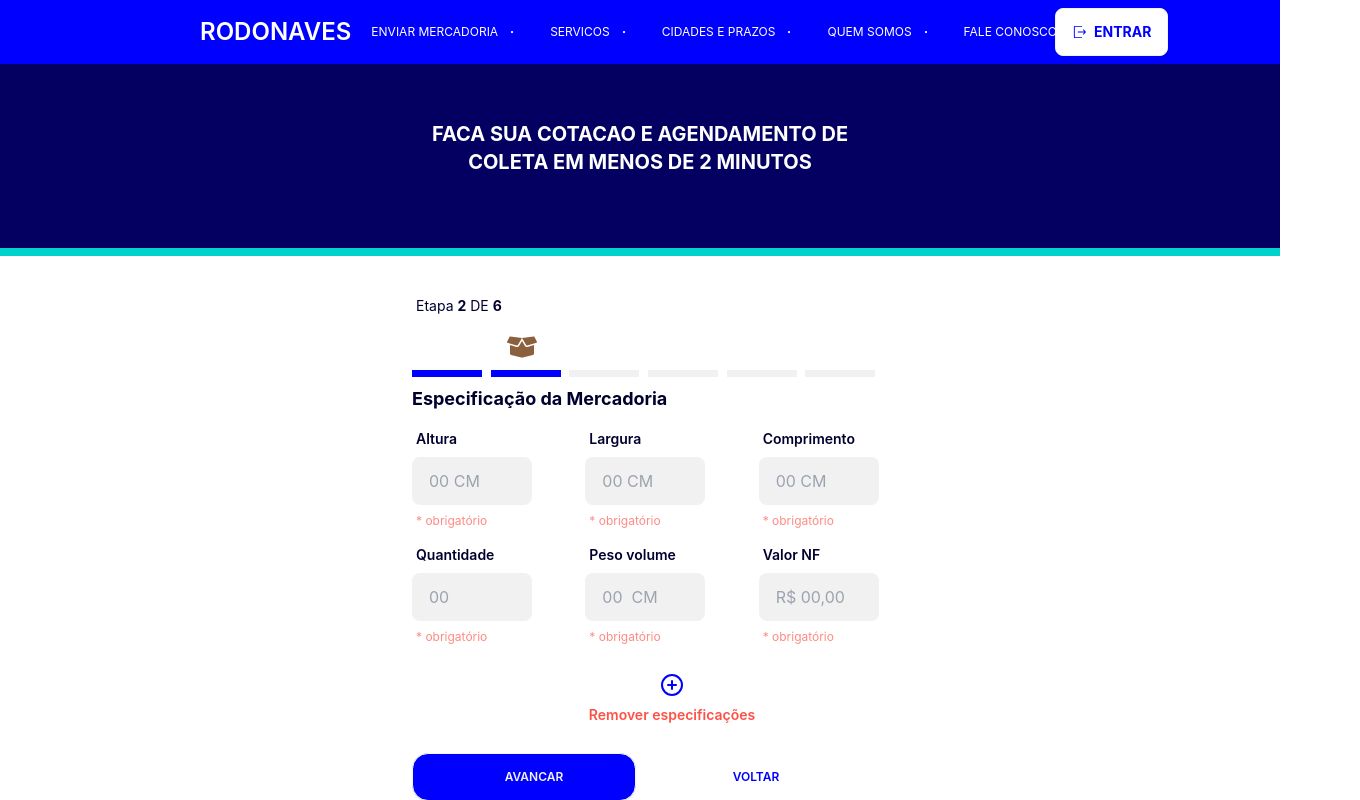
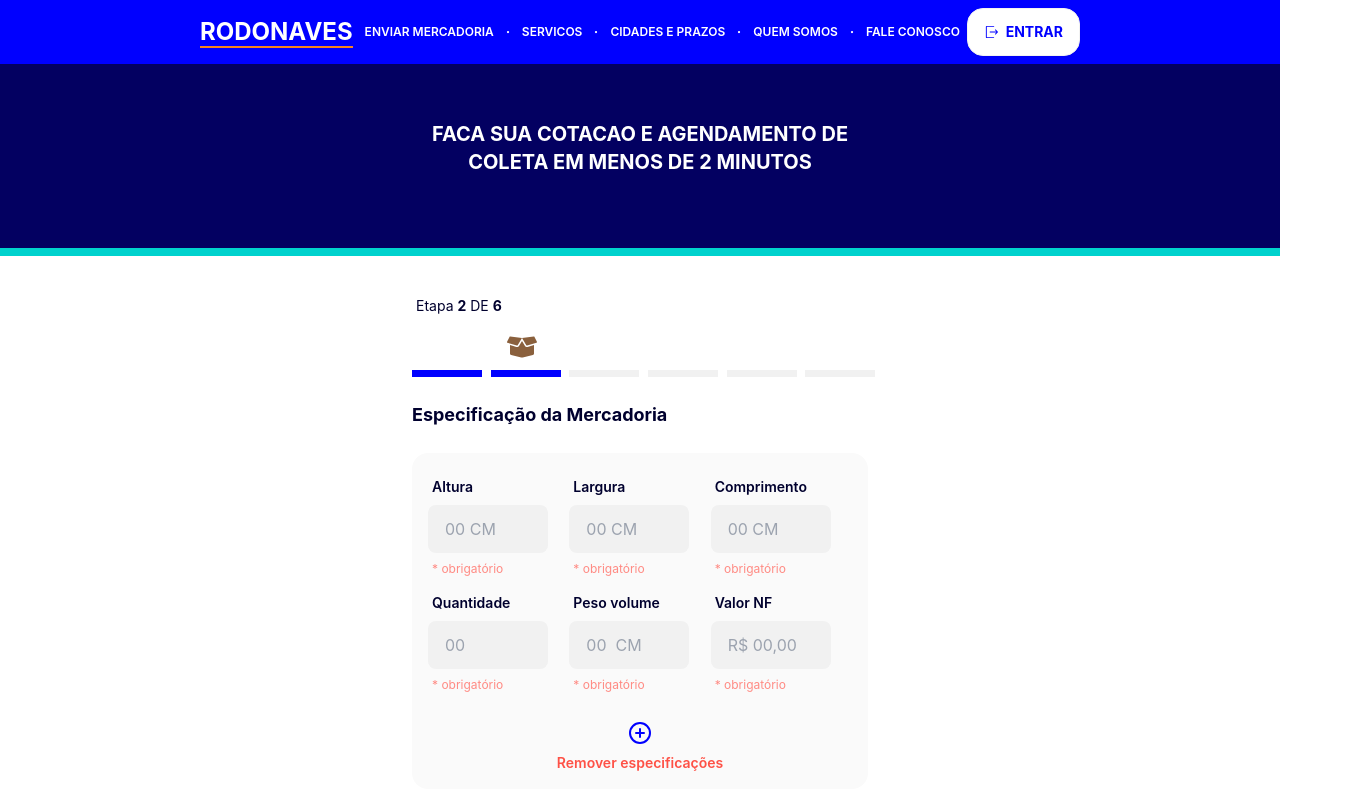
Before and after one commit to samiul-it/rodonaves-booking, a React (Create React App) app: page / in a window 1280 px wide. Both pictures are taken after a click on the button "AVANCAR". Shown: the top 800 px of the page, 1360 px wide, since content can reach past the window. Built offline with nearby package versions, Linux system fonts and the light colour scheme; some icons are missing.

Commit message:
Design Fixed

```diff
--- a/src/components/Footer/Footer.js
+++ b/src/components/Footer/Footer.js
@@ -90,7 +90,7 @@
         </nav>
 
         <aside className=" lg:pr-20">
-          <a className="  border-b-4 border-[#f5821f] ">
+          <a className="  border-b-2 border-[#f5821f] ">
             <span className="text-[#0054a6] text-3xl  font-black ">
               RODONAVES
             </span>{" "}
--- a/src/components/NavBar/NavBar.js
+++ b/src/components/NavBar/NavBar.js
@@ -58,40 +58,38 @@
               </li>
             </ul>
           </div>
-          <a className=" text-2xl font-semibold lg:pl-48">
-            <span className="text-[#ffffff]">RODONAVES</span>{" "}
+          <a className=" text-2xl font-bold lg:pl-48">
+            <span className="text-[#ffffff] border-b-2  border-[#f5821f]">
+              RODONAVES
+            </span>{" "}
           </a>
         </div>
         <div className="navbar-center hidden lg:flex">
-          <ul className="menu menu-horizontal px-1 text-xs text-[#ffffff]">
+          <ul className="flex items-center  px-1 text-xs text-[#ffffff] font-semibold ">
             {/* Desktop  */}
-            <li>
-              <a>
-                ENVIAR MERCADORIA <BsDot />
-              </a>
+            <li className="p-2">
+              <a>ENVIAR MERCADORIA</a>
             </li>
-            <li>
-              <a>
-                SERVICOS <BsDot />
-              </a>
+            <BsDot />
+            <li className="p-2">
+              <a>SERVICOS</a>
             </li>
-            <li>
-              <a>
-                CIDADES E PRAZOS <BsDot />
-              </a>
+            <BsDot />
+            <li className="p-2">
+              <a>CIDADES E PRAZOS</a>
             </li>
-            <li>
-              <a>
-                QUEM SOMOS <BsDot />
-              </a>
+            <BsDot />
+            <li className="p-2">
+              <a>QUEM SOMOS</a>
             </li>
-            <li>
+            <BsDot />
+            <li className="p-2">
               <a>FALE CONOSCO</a>
             </li>
           </ul>
         </div>
         <div className="navbar-end lg:pr-48">
-          <a className="btn  font-bold bg-[#ffffff] text-[#0000ff]">
+          <a className="btn  font-bold bg-[#ffffff] text-[#0000ff] rounded-2xl">
             {" "}
             <RxExit />
             ENTRAR
--- a/src/components/Stepper/Stepper.js
+++ b/src/components/Stepper/Stepper.js
@@ -259,12 +259,14 @@
           )}
           {addOne == 40 ? (
             <>
-              <p>
-                <span className="text-[#00002e] text-lg font-bold">
+              <p className="mt-4">
+                <span className="text-[#00002e] text-lg font-bold ">
                   Especificação da Mercadoria
                 </span>
               </p>
-              <label className="form-control lg:w-[520px]">
+
+              <div className="bg-[#fafafa]  rounded-2xl p-4  mt-4">
+                <label className="form-control ">
                   <div className="grid lg:grid-cols-3 ">
                     {fields.map((field, index) => (
                       <div key={index}>
@@ -293,21 +295,25 @@
                     </span>
                   </p>
                   <p className="text-sm font-semibold flex justify-center mt-2">
-                  <span className="text-[#fe5146]">Remover especificações</span>
+                    <span className="text-[#fe5146]">
+                      Remover especificações
+                    </span>
                   </p>
                 </label>
+              </div>
             </>
           ) : (
             <></>
           )}
           {addOne == 60 ? (
             <>
-              <p>
+              <p className="mt-4">
                 <span className="text-[#00002e] text-lg font-bold">
                   Dados do seu frete
                 </span>
               </p>
-              <label className="form-control lg:w-[520px]">
+              <div className="bg-[#fafafa]  rounded-2xl p-4 mt-4">
+                <label className="form-control ">
                   <div className="grid lg:grid-cols-3 ">
                     {stepThreeFields.map((field, index) => (
                       <div key={index}>
@@ -327,7 +333,7 @@
                       </div>
                     ))}
                   </div>
-                <p className="text-xs flex justify-center mt-5 font-semibold">
+                  <p className="text-sm flex justify-center mt-5 font-semibold">
                     Previsão de Entrega:
                     <span className="text-[#0000ff] font-bold">
                       {" "}
@@ -335,30 +341,32 @@
                     </span>
                   </p>
                 </label>
+              </div>
             </>
           ) : (
             <></>
           )}
           {addOne == 80 ? (
             <>
-              <p>
-                <span className="text-[#00002e] text-lg font-bold">
+              <p className="mt-4">
+                <span className="text-[#00002e] text-2xl font-semibold">
                   Contato
                 </span>
               </p>
-              <label className="form-control lg:w-[520px]">
+              <div className="bg-[#fafafa]  rounded-2xl p-4 mt-4">
+                <label className="form-control ">
                   <div className="grid lg:grid-cols-1 ">
                     {stepFourFields.map((field, index) => (
                       <div key={index}>
                         <div className="label">
-                        <span className="label-text  text-[#00002e] text-sm font-semibold">
+                          <span className="label-text  text-[#00002e] text-lg font-semibold">
                             {field.fieldLabel}
                           </span>
                         </div>
                         <input
                           type="text"
                           placeholder={field.placeholder}
-                        className="input w-full lg:w-[465px] bg-[#f1f1f1]"
+                          className="input w-full  bg-[#f1f1f1]"
                         />
                         <div className="label">
                           <span className="label-text-alt text-[#ff8b84]">
@@ -368,7 +376,7 @@
                       </div>
                     ))}
                   </div>
-                <p className="text-xs flex justify-center mt-5 font-semibold">
+                  <p className="text-lg flex justify-center mt-5 font-semibold">
                     Previsão de Entrega:
                     <span className="text-[#0000ff] font-bold">
                       {" "}
@@ -376,19 +384,23 @@
                     </span>
                   </p>
                 </label>
+              </div>
               <p>
-                <span className="text-[#00002e] text-lg font-bold">Origem</span>
+                <span className="text-[#00002e] text-2xl font-semibold">
+                  Origem
+                </span>
               </p>
 
+              <div className="bg-[#fafafa]  rounded-2xl p-4 mt-4">
                 <div className="label">
-                <span className="label-text  text-[#00002e] text-sm font-semibold">
+                  <span className="label-text  text-[#00002e] text-lg font-semibold">
                     CNPJ
                   </span>
                 </div>
                 <input
                   type="text"
                   placeholder="Digite seu CNPJ aqui"
-                className="input w-full lg:w-[465px] bg-[#f1f1f1]"
+                  className="input w-full  bg-[#f1f1f1]"
                 />
                 <div className="label">
                   <span className="label-text-alt text-[#ff8b84]">
@@ -399,7 +411,7 @@
                 <div className="flex justify-between ">
                   <div className="">
                     <div className="label">
-                    <span className="label-text  text-[#00002e] text-sm font-semibold">
+                      <span className="label-text  text-[#00002e] text-lg font-semibold">
                         Estado origem
                       </span>
                     </div>
@@ -426,7 +438,7 @@
                   </div>
                   <div>
                     <div className="label ">
-                    <span className="label-text  text-[#00002e] text-sm font-semibold">
+                      <span className="label-text  text-[#00002e] text-lg font-semibold">
                         Cidade
                       </span>
                     </div>
@@ -436,32 +448,32 @@
                   </div>
                 </div>
                 <div className="label">
-                <span className="label-text  text-[#00002e] text-sm font-semibold">
+                  <span className="label-text  text-[#00002e] text-lg font-semibold">
                     CEP
                   </span>
                 </div>
-              <p className="p-3 input w-full lg:w-[465px] bg-[#f1f1f1] font-semibold">
+                <p className="p-3 input w-full  bg-[#f1f1f1] font-semibold">
                   {" "}
                   14020-200
                 </p>
                 <div className="flex justify-between ">
                   <div className="">
                     <div className="label">
-                    <span className="label-text  text-[#00002e] text-sm font-semibold">
+                      <span className="label-text  text-[#00002e] text-lg font-semibold">
                         Estado origem
                       </span>
                     </div>
-                  <p className="input lg:w-[220px] font-semibold p-3 bg-[#f1f1f1]">
+                    <p className="input lg:w-[200px] font-semibold p-3 bg-[#f1f1f1]">
                       {"Av. Presidente Vargas"}
                     </p>
                   </div>
                   <div>
                     <div className="label ">
-                    <span className="label-text  text-[#00002e] text-sm font-semibold">
+                      <span className="label-text  text-[#00002e] text-lg font-semibold">
                         Número
                       </span>
                     </div>
-                  <p className="input lg:w-[230px] font-semibold p-3 bg-[#f1f1f1]">
+                    <p className="input lg:w-[200px] font-semibold p-3 bg-[#f1f1f1]">
                       {"111"}
                     </p>
                   </div>
@@ -469,39 +481,42 @@
                 <div className="flex justify-between ">
                   <div className="">
                     <div className="label">
-                    <span className="label-text  text-[#00002e] text-sm font-semibold">
+                      <span className="label-text  text-[#00002e] text-lg font-semibold">
                         Bairro
                       </span>
                     </div>
-                  <p className="input lg:w-[220px] font-semibold p-3 bg-[#f1f1f1]">
+                    <p className="input lg:w-[200px] font-semibold p-3 bg-[#f1f1f1]">
                       {"Jardim Canadá"}
                     </p>
                   </div>
                   <div>
                     <div className="label ">
-                    <span className="label-text  text-[#00002e] text-sm font-semibold">
+                      <span className="label-text  text-[#00002e] text-lg font-semibold">
                         Complemento
                       </span>
                     </div>
-                  <p className="input lg:w-[230px]  p-3 bg-[#f1f1f1]">
+                    <p className="input lg:w-[200px]  p-3 bg-[#f1f1f1]">
                       {"Digite aqui"}
                     </p>
                   </div>
                 </div>
+              </div>
               <p>
-                <span className="text-[#00002e] text-lg font-bold">
+                <span className="text-[#00002e] text-2xl font-semibold">
                   Destino
                 </span>
               </p>
+
+              <div className="bg-[#fafafa]  rounded-2xl p-4 mt-4">
                 <div className="label">
-                <span className="label-text  text-[#00002e] text-sm font-semibold">
+                  <span className="label-text  text-[#00002e] text-lg font-semibold">
                     CNPJ
                   </span>
                 </div>
                 <input
                   type="text"
                   placeholder="Digite seu CNPJ aqui"
-                className="input w-full lg:w-[465px] bg-[#f1f1f1]"
+                  className="input w-full  bg-[#f1f1f1]"
                 />
                 <div className="label">
                   <span className="label-text-alt text-[#ff8b84]">
@@ -512,7 +527,7 @@
                 <div className="flex justify-between ">
                   <div className="">
                     <div className="label">
-                    <span className="label-text  text-[#00002e] text-sm font-semibold">
+                      <span className="label-text  text-[#00002e] text-lg font-semibold">
                         Estado origem
                       </span>
                     </div>
@@ -539,42 +554,42 @@
                   </div>
                   <div>
                     <div className="label ">
-                    <span className="label-text  text-[#00002e] text-sm font-semibold">
+                      <span className="label-text  text-[#00002e] text-lg font-semibold">
                         Cidade
                       </span>
                     </div>
-                  <p className="input lg:w-[230px] font-semibold p-3 bg-[#f1f1f1]">
+                    <p className="input lg:w-[200px] font-semibold p-3 bg-[#f1f1f1]">
                       {"Ribeirão Preto"}
                     </p>
                   </div>
                 </div>
                 <div className="label">
-                <span className="label-text  text-[#00002e] text-sm font-semibold">
+                  <span className="label-text  text-[#00002e] text-lg font-semibold">
                     CEP
                   </span>
                 </div>
-              <p className="p-3 input w-full lg:w-[465px] bg-[#f1f1f1] font-semibold">
+                <p className="p-3 input w-full  bg-[#f1f1f1] font-semibold">
                   {" "}
                   14020-200
                 </p>
                 <div className="flex justify-between ">
                   <div className="">
                     <div className="label">
-                    <span className="label-text  text-[#00002e] text-sm font-semibold">
+                      <span className="label-text  text-[#00002e] text-lg font-semibold">
                         Estado origem
                       </span>
                     </div>
-                  <p className="input lg:w-[220px] font-semibold p-3 bg-[#f1f1f1]">
+                    <p className="input lg:w-[200px] font-semibold p-3 bg-[#f1f1f1]">
                       {"Av. Presidente Vargas"}
                     </p>
                   </div>
                   <div>
                     <div className="label ">
-                    <span className="label-text  text-[#00002e] text-sm font-semibold">
+                      <span className="label-text  text-[#00002e] text-lg font-semibold">
                         Número
                       </span>
                     </div>
-                  <p className="input lg:w-[230px] font-semibold p-3 bg-[#f1f1f1]">
+                    <p className="input lg:w-[200px] font-semibold p-3 bg-[#f1f1f1]">
                       {"111"}
                     </p>
                   </div>
@@ -582,21 +597,21 @@
                 <div className="flex justify-between ">
                   <div className="">
                     <div className="label">
-                    <span className="label-text  text-[#00002e] text-sm font-semibold">
+                      <span className="label-text  text-[#00002e] text-lg font-semibold">
                         Bairro
                       </span>
                     </div>
-                  <p className="input lg:w-[220px] font-semibold p-3 bg-[#f1f1f1]">
+                    <p className="input lg:w-[200px] font-semibold p-3 bg-[#f1f1f1]">
                       {"Jardim Canadá"}
                     </p>
                   </div>
                   <div>
                     <div className="label ">
-                    <span className="label-text  text-[#00002e] text-sm font-semibold">
+                      <span className="label-text  text-[#00002e] text-lg font-semibold">
                         Complemento
                       </span>
                     </div>
-                  <p className="input lg:w-[230px]  p-3 bg-[#f1f1f1]">
+                    <p className="input lg:w-[200px]  p-3 bg-[#f1f1f1]">
                       {"Digite aqui"}
                     </p>
                   </div>
@@ -606,26 +621,53 @@
                   {" "}
                   * Os dados pessoais coletados para a efetuação de seu cadastro
                   serão utilizados para responder sua solicitação de cotação e
-                para material de campanhas de marketing/promocional e, estão em
-                conformidade com os requisitos da LGPD. Mais detalhes sobre o
-                uso de seus dados pessoais podem ser acessados na{" "}
+                  para material de campanhas de marketing/promocional e, estão
+                  em conformidade com os requisitos da LGPD. Mais detalhes sobre
+                  o uso de seus dados pessoais podem ser acessados na{" "}
                   <span className="font-bold underline">
                     {" "}
                     Política de privacidade.{" "}
                   </span>{" "}
                 </p>
+              </div>
             </>
           ) : (
             <></>
           )}
           {addOne == 100 ? (
             <>
-              <p>
+              <div className="grid grid-cols-1 mt-4">
+                <div className="dropdown">
+                  <div
+                    tabIndex={0}
+                    role="button"
+                    className=" btn  flex justify-between text-sm font-bold  rounded-2xl"
+                  >
+                    <span className="lg:ml-[150px] text-[#0000ff]">
+                      Escolha uma data
+                    </span>
+                    <IoIosArrowDown />
+                  </div>
+                  <ul
+                    tabIndex={0}
+                    className="dropdown-content z-[1] menu p-2 shadow bg-base-100 rounded-box w-52"
+                  >
+                    <li>
+                      <a>Item 1</a>
+                    </li>
+                    <li>
+                      <a>Item 2</a>
+                    </li>
+                  </ul>
+                </div>
+              </div>
+
+              <p className="mt-4">
                 <span className="text-[#00002e] text-2xl font-semibold">
                   Resumo da cotação
                 </span>
               </p>
-              <div className="bg-[#fafafa]  rounded-2xl p-4">
+              <div className="bg-[#fafafa]  rounded-2xl p-4 mt-4 ">
                 <label className="form-control w-full ">
                   <div className="label">
                     <span className="label-text text-[#00002e] text-lg font-bold">
@@ -671,7 +713,7 @@
                   </p>
                 </label>
               </div>
-              <div className="bg-[#fafafa]  rounded-2xl p-4">
+              <div className="bg-[#fafafa]  rounded-2xl p-4 mt-4">
                 <label className="form-control w-full ">
                   <div className="label">
                     <span className="label-text text-[#00002e] text-lg font-bold">
@@ -717,7 +759,7 @@
                   </p>
                 </label>
               </div>
-              <div className="bg-[#fafafa]  rounded-2xl p-4">
+              <div className="bg-[#fafafa]  rounded-2xl p-4 mt-4">
                 <label className="form-control w-full ">
                   <div className="label">
                     <span className="label-text text-[#00002e] text-lg font-bold">
@@ -761,16 +803,16 @@
                     </span>
                   </div>
 
-                  <p className="label-text pt-3 text-[#00002e] text-sm ">
+                  <p className="label-text pt-3 text-[#00002e] text-sm font-semibold ">
                     Sua coleta está agendada para o dia:{" "}
                   </p>
-                  <p className="label-text text-[#0000ff] text-sm ">
+                  <p className="label-text text-[#0000ff] text-sm font-semibold ">
                     30/11/2023
                   </p>
-                  <p className="label-text pt-3 text-[#00002e] text-sm ">
+                  <p className="label-text pt-3 text-[#00002e] text-sm  font-semibold">
                     Este é seu número de protocolo:{" "}
                   </p>
-                  <p className="label-text text-[#0000ff] text-sm ">
+                  <p className="label-text text-[#0000ff] text-sm font-semibold ">
                     123456789
                   </p>
 
```
Lines whose indentation alone changed are shown as unchanged.
